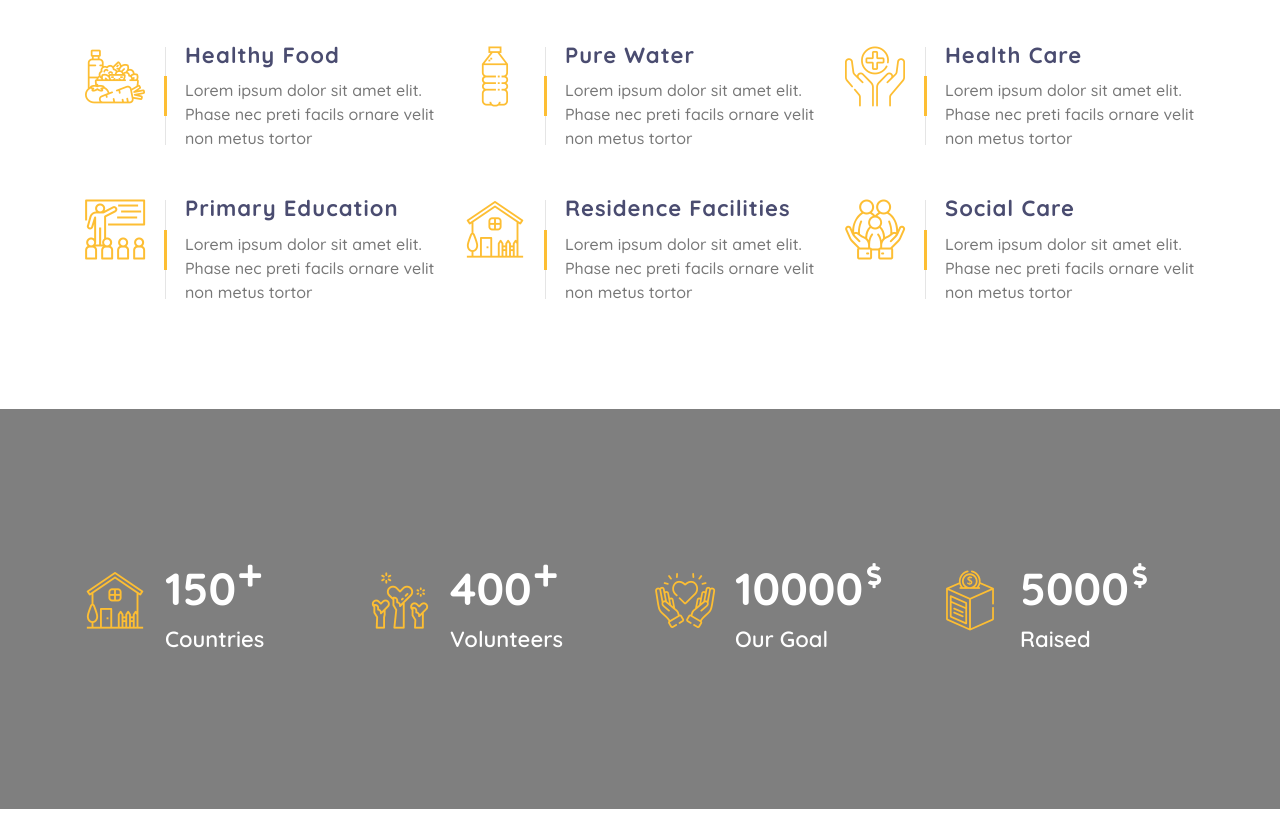
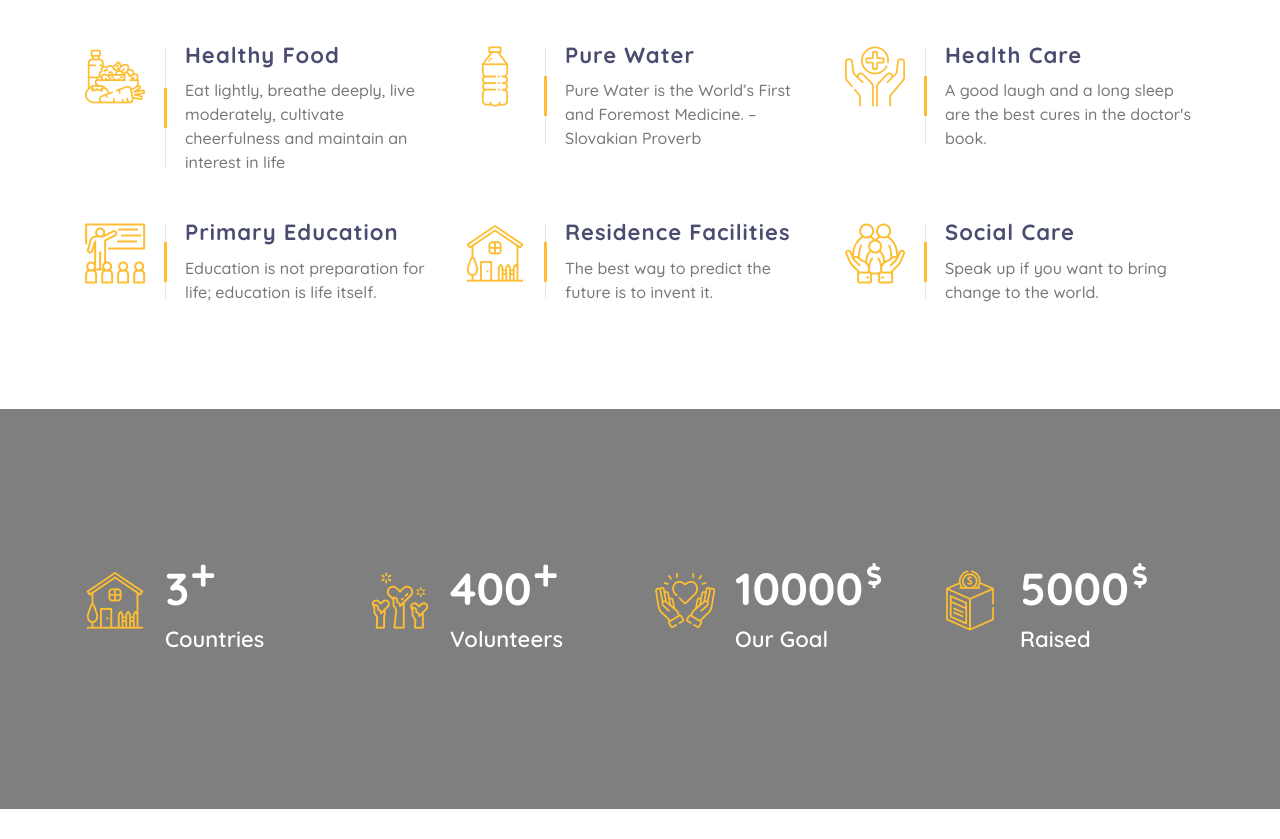
Before and after one commit to CrestIndiaFoundation/crestindiafoundation, a plain HTML site: page index.html in a window 1280 px wide. Shown: the part 1882-2721 px from the top of the page. Drawn offline with nearby package versions, Linux system fonts and the light colour scheme.

Commit message:
Update index.html

```diff
--- a/index.html
+++ b/index.html
@@ -221,7 +221,7 @@
                             </div>
                             <div class="service-text">
                                 <h3>Healthy Food</h3>
-                                <p>Lorem ipsum dolor sit amet elit. Phase nec preti facils ornare velit non metus tortor</p>
+                                <p>Eat lightly, breathe deeply, live moderately, cultivate cheerfulness and maintain an interest in life</p>
                             </div>
                         </div>
                     </div>
@@ -232,7 +232,7 @@
                             </div>
                             <div class="service-text">
                                 <h3>Pure Water</h3>
-                                <p>Lorem ipsum dolor sit amet elit. Phase nec preti facils ornare velit non metus tortor</p>
+                                <p>Pure Water is the World’s First and Foremost Medicine. – Slovakian Proverb</p>
                             </div>
                         </div>
                     </div>
@@ -243,7 +243,7 @@
                             </div>
                             <div class="service-text">
                                 <h3>Health Care</h3>
-                                <p>Lorem ipsum dolor sit amet elit. Phase nec preti facils ornare velit non metus tortor</p>
+                                <p>A good laugh and a long sleep are the best cures in the doctor's book.</p>
                             </div>
                         </div>
                     </div>
@@ -254,7 +254,7 @@
                             </div>
                             <div class="service-text">
                                 <h3>Primary Education</h3>
-                                <p>Lorem ipsum dolor sit amet elit. Phase nec preti facils ornare velit non metus tortor</p>
+                                <p>Education is not preparation for life; education is life itself.</p>
                             </div>
                         </div>
                     </div>
@@ -265,7 +265,7 @@
                             </div>
                             <div class="service-text">
                                 <h3>Residence Facilities</h3>
-                                <p>Lorem ipsum dolor sit amet elit. Phase nec preti facils ornare velit non metus tortor</p>
+                                <p>The best way to predict the future is to invent it.</p>
                             </div>
                         </div>
                     </div>
@@ -276,7 +276,7 @@
                             </div>
                             <div class="service-text">
                                 <h3>Social Care</h3>
-                                <p>Lorem ipsum dolor sit amet elit. Phase nec preti facils ornare velit non metus tortor</p>
+                                <p>Speak up if you want to bring change to the world.</p>
                             </div>
                         </div>
                     </div>
@@ -294,7 +294,7 @@
                         <div class="facts-item">
                             <i class="flaticon-home"></i>
                             <div class="facts-text">
-                                <h3 class="facts-plus" data-toggle="counter-up">150</h3>
+                                <h3 class="facts-plus" data-toggle="counter-up">3</h3>
                                 <p>Countries</p>
                             </div>
                         </div>
```
